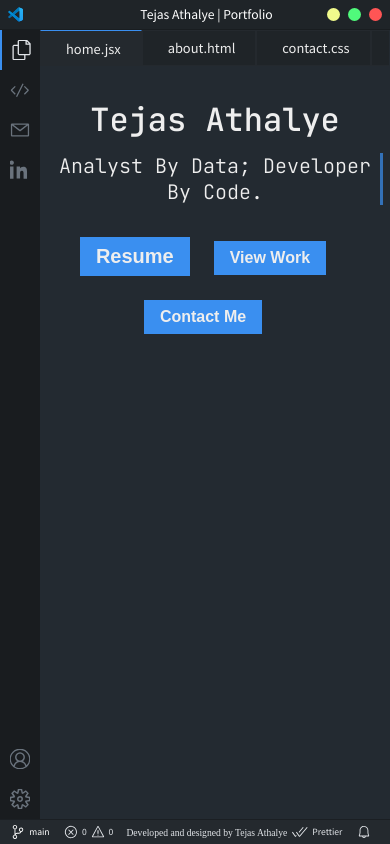
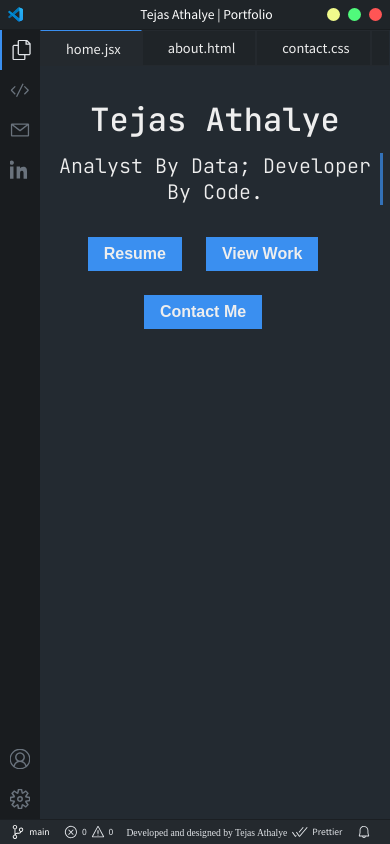
Before and after one commit to LitZeus/DataDrivenDev, a Next.js app: page / in a window 390 px wide. Built offline with nearby package versions, Linux system fonts and the light colour scheme.

Commit message:
Updated views

```diff
--- a/styles/HomePage.module.css
+++ b/styles/HomePage.module.css
@@ -125,7 +125,8 @@
     font-size: 3rem;
     margin-bottom: 5rem;
   }
-  .button {
+  .button,
+  .resumebutton {
     font-size: 2rem;
   }
 
@@ -204,7 +205,8 @@
     font-size: 1.25rem;
     margin-bottom: 2rem;
   }
-  .button {
+  .button,
+  .resumebutton {
     font-size: 1rem;
   }
 
```
